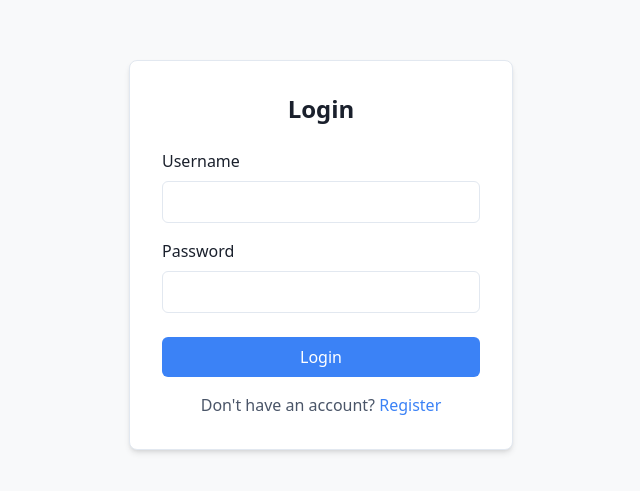
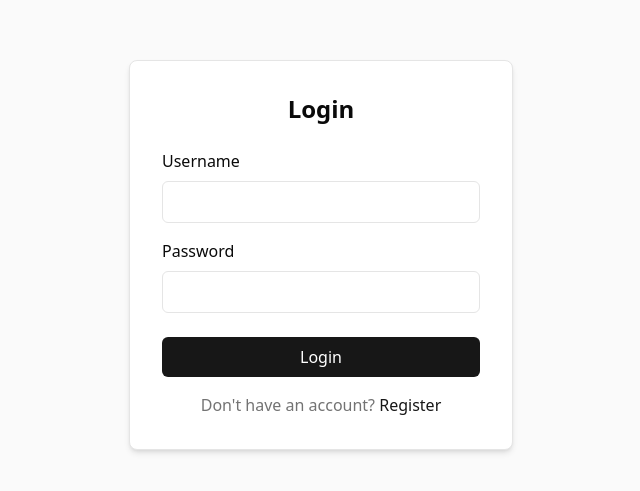
Before and after one commit to ysenarath/cygnus, a React (Create React App) app in the folder frontend/: page / in a window 1280 px wide. Shown: the part 145-636 px from the top of the page, without its empty margins (319-959 px from the left). Built offline with nearby package versions, Linux system fonts and the light colour scheme.

Commit message:
Update button text color for better contrast in light and dark themes; adjust theme colors in CSS and Tailwind configuration

```diff
--- a/frontend/src/components/Dashboard.js
+++ b/frontend/src/components/Dashboard.js
@@ -42,7 +42,7 @@ function Dashboard({ user, onLogout }) {
                   onClick={() => setCurrentView("dashboard")}
                   className={`px-3 py-2 rounded-md text-sm font-medium ${
                     currentView === "dashboard"
-                      ? "bg-light-primary dark:bg-dark-primary text-white"
+                      ? "bg-light-primary dark:bg-dark-primary text-white dark:text-black"
                       : "text-light-text dark:text-dark-text hover:bg-light-surface dark:hover:bg-dark-bg"
                   }`}
                 >
@@ -52,7 +52,7 @@ function Dashboard({ user, onLogout }) {
                   onClick={() => setCurrentView("files")}
                   className={`px-3 py-2 rounded-md text-sm font-medium ${
                     currentView === "files"
-                      ? "bg-light-primary dark:bg-dark-primary text-white"
+                      ? "bg-light-primary dark:bg-dark-primary text-white dark:text-black"
                       : "text-light-text dark:text-dark-text hover:bg-light-surface dark:hover:bg-dark-bg"
                   }`}
                 >
@@ -151,7 +151,7 @@ function Dashboard({ user, onLogout }) {
                   <button
                     onClick={handleGetProfile}
                     disabled={loading}
-                    className="bg-light-primary dark:bg-dark-primary text-white px-4 py-2 rounded-md hover:bg-light-primary-hover dark:hover:bg-dark-primary-hover focus:outline-none focus:ring-2 focus:ring-light-primary dark:focus:ring-dark-primary disabled:opacity-50 transition-colors"
+                    className="bg-light-primary dark:bg-dark-primary text-white dark:text-black px-4 py-2 rounded-md hover:bg-light-primary-hover dark:hover:bg-dark-primary-hover focus:outline-none focus:ring-2 focus:ring-light-primary dark:focus:ring-dark-primary disabled:opacity-50 transition-colors"
                   >
                     {loading
                       ? "Loading..."
--- a/frontend/src/components/FileManager.js
+++ b/frontend/src/components/FileManager.js
@@ -700,7 +700,7 @@ const FileManager = ({ user, onLogout }) => {
                 </button>
                 <button
                   onClick={() => fileInputRef.current.click()}
-                  className="flex items-center space-x-1.5 px-3 py-1.5 text-sm font-medium text-white bg-light-primary dark:bg-dark-primary hover:bg-light-primary-hover dark:hover:bg-dark-primary-hover rounded-lg transition-colors"
+                  className="flex items-center space-x-1.5 px-3 py-1.5 text-sm font-medium text-white dark:text-black bg-light-primary dark:bg-dark-primary hover:bg-light-primary-hover dark:hover:bg-dark-primary-hover rounded-lg transition-colors"
                 >
                   <svg className="w-4 h-4" fill="currentColor" viewBox="0 0 20 20">
                     <path
@@ -1050,7 +1050,7 @@ const FileManager = ({ user, onLogout }) => {
               </button>
               <button
                 onClick={handleCreateFolder}
-                className="px-4 py-2 bg-light-primary dark:bg-dark-primary text-white rounded hover:bg-light-primary-hover dark:hover:bg-dark-primary-hover"
+                className="px-4 py-2 bg-light-primary dark:bg-dark-primary text-white dark:text-black rounded hover:bg-light-primary-hover dark:hover:bg-dark-primary-hover"
               >
                 Create
               </button>
@@ -1190,7 +1190,7 @@ const FileManager = ({ user, onLogout }) => {
               </button>
               <button
                 onClick={handleRename}
-                className="px-4 py-2 bg-light-primary dark:bg-dark-primary text-white rounded hover:bg-light-primary-hover dark:hover:bg-dark-primary-hover"
+                className="px-4 py-2 bg-light-primary dark:bg-dark-primary text-white dark:text-black rounded hover:bg-light-primary-hover dark:hover:bg-dark-primary-hover"
               >
                 Rename
               </button>
--- a/frontend/src/components/Login.js
+++ b/frontend/src/components/Login.js
@@ -85,7 +85,7 @@ function Login({ onLoginSuccess, onSwitchToRegister }) {
           <button
             type="submit"
             disabled={loading}
-            className="w-full bg-light-primary dark:bg-dark-primary text-white py-2 px-4 rounded-md hover:bg-light-primary-hover dark:hover:bg-dark-primary-hover focus:outline-none focus:ring-2 focus:ring-light-primary dark:focus:ring-dark-primary disabled:opacity-50 transition-colors"
+            className="w-full bg-light-primary dark:bg-dark-primary text-white dark:text-black py-2 px-4 rounded-md hover:bg-light-primary-hover dark:hover:bg-dark-primary-hover focus:outline-none focus:ring-2 focus:ring-light-primary dark:focus:ring-dark-primary disabled:opacity-50 transition-colors"
           >
             {loading ? "Logging in..." : "Login"}
           </button>
--- a/frontend/src/components/Register.js
+++ b/frontend/src/components/Register.js
@@ -131,7 +131,7 @@ function Register({ onRegisterSuccess, onSwitchToLogin }) {
           <button
             type="submit"
             disabled={loading}
-            className="w-full bg-light-primary dark:bg-dark-primary text-white py-2 px-4 rounded-md hover:bg-light-primary-hover dark:hover:bg-dark-primary-hover focus:outline-none focus:ring-2 focus:ring-light-primary dark:focus:ring-dark-primary disabled:opacity-50 transition-colors"
+            className="w-full bg-light-primary dark:bg-dark-primary text-white dark:text-black py-2 px-4 rounded-md hover:bg-light-primary-hover dark:hover:bg-dark-primary-hover focus:outline-none focus:ring-2 focus:ring-light-primary dark:focus:ring-dark-primary disabled:opacity-50 transition-colors"
           >
             {loading ? "Registering..." : "Register"}
           </button>
--- a/frontend/src/index.css
+++ b/frontend/src/index.css
@@ -7,66 +7,66 @@
     /* Light theme (default) */
     :root {
         --bg-color: #ffffff;
-        --surface-color: #f8f9fa;
-        --text-color: #1a202c;
-        --text-secondary-color: #4a5568;
-        --border-color: #e2e8f0;
-        --primary-color: #3b82f6;
-        --primary-hover-color: #2563eb;
+        --surface-color: #fafafa;
+        --text-color: #0a0a0a;
+        --text-secondary-color: #737373;
+        --border-color: #e5e5e5;
+        --primary-color: #171717;
+        --primary-hover-color: #0a0a0a;
 
-        /* shadcn/ui variables */
+        /* shadcn/ui variables - Black/Neutral theme */
         --background: 0 0% 100%;
-        --foreground: 222.2 84% 4.9%;
+        --foreground: 0 0% 3.9%;
         --card: 0 0% 100%;
-        --card-foreground: 222.2 84% 4.9%;
+        --card-foreground: 0 0% 3.9%;
         --popover: 0 0% 100%;
-        --popover-foreground: 222.2 84% 4.9%;
-        --primary: 221.2 83.2% 53.3%;
-        --primary-foreground: 210 40% 98%;
-        --secondary: 210 40% 96.1%;
-        --secondary-foreground: 222.2 47.4% 11.2%;
-        --muted: 210 40% 96.1%;
-        --muted-foreground: 215.4 16.3% 46.9%;
-        --accent: 210 40% 96.1%;
-        --accent-foreground: 222.2 47.4% 11.2%;
+        --popover-foreground: 0 0% 3.9%;
+        --primary: 0 0% 9%;
+        --primary-foreground: 0 0% 98%;
+        --secondary: 0 0% 96.1%;
+        --secondary-foreground: 0 0% 9%;
+        --muted: 0 0% 96.1%;
+        --muted-foreground: 0 0% 45.1%;
+        --accent: 0 0% 96.1%;
+        --accent-foreground: 0 0% 9%;
         --destructive: 0 84.2% 60.2%;
-        --destructive-foreground: 210 40% 98%;
-        --border: 214.3 31.8% 91.4%;
-        --input: 214.3 31.8% 91.4%;
-        --ring: 221.2 83.2% 53.3%;
+        --destructive-foreground: 0 0% 98%;
+        --border: 0 0% 89.8%;
+        --input: 0 0% 89.8%;
+        --ring: 0 0% 3.9%;
         --radius: 0.5rem;
     }
 
     /* Dark theme */
     .dark {
-        --bg-color: #1a202c;
-        --surface-color: #2d3748;
-        --text-color: #f7fafc;
-        --text-secondary-color: #cbd5e0;
-        --border-color: #4a5568;
-        --primary-color: #60a5fa;
-        --primary-hover-color: #3b82f6;
+        --bg-color: #0a0a0a;
+        --surface-color: #262626;
+        --text-color: #fafafa;
+        --text-secondary-color: #a3a3a3;
+        --border-color: #262626;
+        --primary-color: #fafafa;
+        --primary-hover-color: #e5e5e5;
 
-        /* shadcn/ui dark mode variables */
-        --background: 222.2 84% 4.9%;
-        --foreground: 210 40% 98%;
-        --card: 222.2 84% 4.9%;
-        --card-foreground: 210 40% 98%;
-        --popover: 222.2 84% 4.9%;
-        --popover-foreground: 210 40% 98%;
-        --primary: 217.2 91.2% 59.8%;
-        --primary-foreground: 222.2 47.4% 11.2%;
-        --secondary: 217.2 32.6% 17.5%;
-        --secondary-foreground: 210 40% 98%;
-        --muted: 217.2 32.6% 17.5%;
-        --muted-foreground: 215 20.2% 65.1%;
-        --accent: 217.2 32.6% 17.5%;
-        --accent-foreground: 210 40% 98%;
+        /* shadcn/ui dark mode variables - Black/Neutral theme */
+        --background: 0 0% 3.9%;
+        --foreground: 0 0% 98%;
+        --card: 0 0% 3.9%;
+        --card-foreground: 0 0% 98%;
+        --popover: 0 0% 3.9%;
+        --popover-foreground: 0 0% 98%;
+        --primary: 0 0% 98%;
+        --primary-foreground: 0 0% 9%;
+        --secondary: 0 0% 14.9%;
+        --secondary-foreground: 0 0% 98%;
+        --muted: 0 0% 14.9%;
+        --muted-foreground: 0 0% 63.9%;
+        --accent: 0 0% 14.9%;
+        --accent-foreground: 0 0% 98%;
         --destructive: 0 62.8% 30.6%;
-        --destructive-foreground: 210 40% 98%;
-        --border: 217.2 32.6% 17.5%;
-        --input: 217.2 32.6% 17.5%;
-        --ring: 224.3 76.3% 48%;
+        --destructive-foreground: 0 0% 98%;
+        --border: 0 0% 14.9%;
+        --input: 0 0% 14.9%;
+        --ring: 0 0% 83.1%;
     }
 
     body {
--- a/frontend/tailwind.config.js
+++ b/frontend/tailwind.config.js
@@ -5,25 +5,25 @@ module.exports = {
   theme: {
     extend: {
       colors: {
-        // Light theme colors
+        // Light theme colors - Black/Neutral
         light: {
           bg: "#ffffff",
-          surface: "#f8f9fa",
-          text: "#1a202c",
-          "text-secondary": "#4a5568",
-          border: "#e2e8f0",
-          primary: "#3b82f6",
-          "primary-hover": "#2563eb",
+          surface: "#fafafa",
+          text: "#0a0a0a",
+          "text-secondary": "#737373",
+          border: "#e5e5e5",
+          primary: "#171717",
+          "primary-hover": "#0a0a0a",
         },
-        // Dark theme colors
+        // Dark theme colors - Black/Neutral
         dark: {
-          bg: "#1a202c",
-          surface: "#2d3748",
-          text: "#f7fafc",
-          "text-secondary": "#cbd5e0",
-          border: "#4a5568",
-          primary: "#60a5fa",
-          "primary-hover": "#3b82f6",
+          bg: "#0a0a0a",
+          surface: "#262626",
+          text: "#fafafa",
+          "text-secondary": "#a3a3a3",
+          border: "#262626",
+          primary: "#fafafa",
+          "primary-hover": "#e5e5e5",
         },
         // shadcn/ui colors
         border: "hsl(var(--border))",
```
